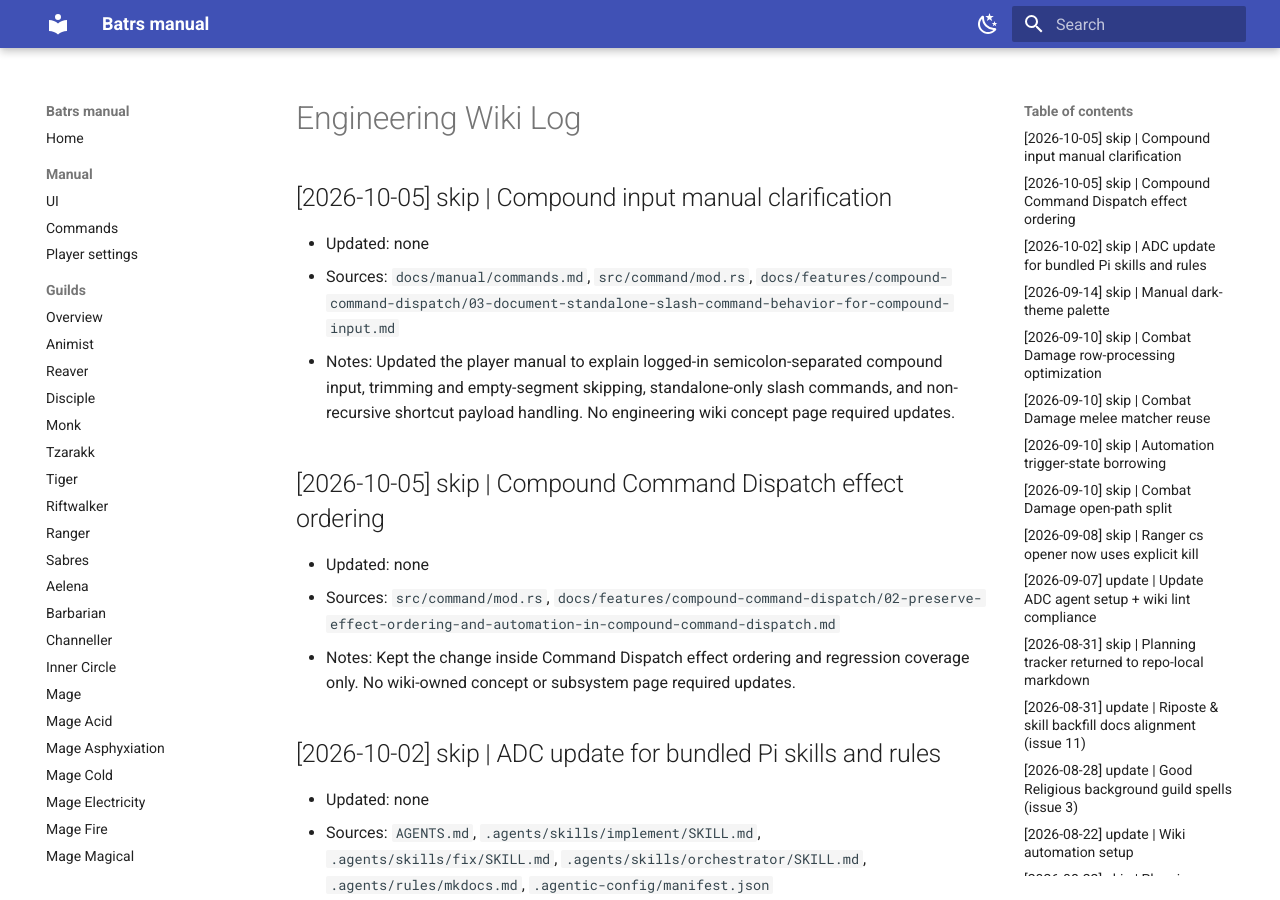
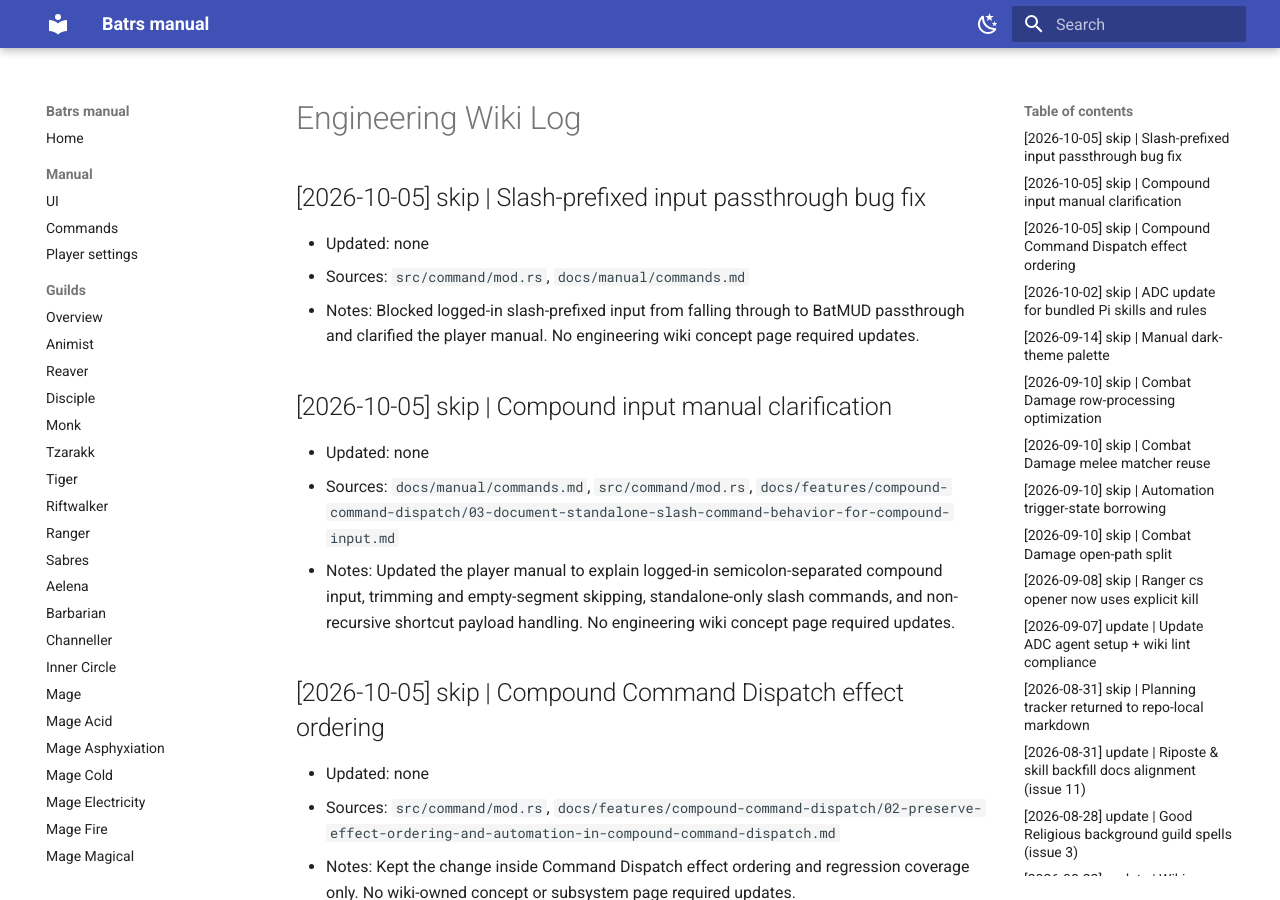
Before and after one commit to oaalto/batrs, an MkDocs documentation site: the page built from docs/wiki/log.md, in a window 1280 px wide and 900 px high. Built offline with MkDocs 1.6.1 and Material for MkDocs 9.7.7, drawn with Linux system fonts in a browser that asks for light colours; some of the changed text lies outside the part shown.

Commit message:
Block slash-prefixed input passthrough

```diff
--- a/docs/wiki/log.md
+++ b/docs/wiki/log.md
@@ -1,4 +1,10 @@
 # Engineering Wiki Log
+
+## [2026-10-05] skip | Slash-prefixed input passthrough bug fix
+
+- Updated: none
+- Sources: `src/command/mod.rs`, `docs/manual/commands.md`
+- Notes: Blocked logged-in slash-prefixed input from falling through to BatMUD passthrough and clarified the player manual. No engineering wiki concept page required updates.
 
 ## [2026-10-05] skip | Compound input manual clarification
 
```
Also changed, not shown: docs/manual/commands.md (+2 -2 lines), 1 other file.
